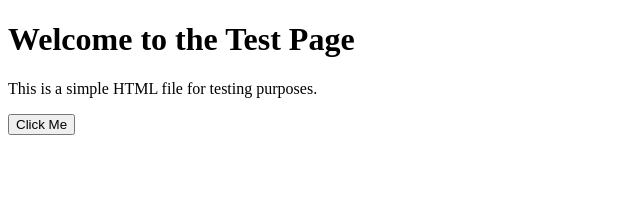
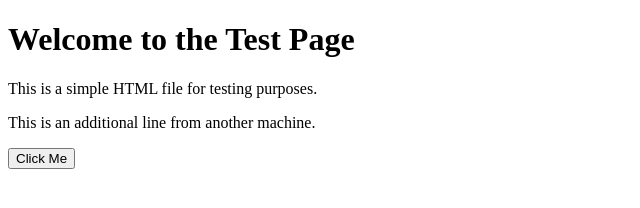
Before and after one commit to localdebootcamp/git_demo_prj, a plain HTML site: page index.html in a window 1280 px wide. Shown: the whole page, without its empty margins (0-640 px from the left). Drawn offline with Linux system fonts and the light colour scheme.

Commit message:
Update index.html

```diff
--- a/index.html
+++ b/index.html
@@ -8,6 +8,7 @@
 <body>
     <h1>Welcome to the Test Page</h1>
     <p>This is a simple HTML file for testing purposes.</p>
+    <p>This is an additional line from another machine.</p>
     <button onclick="alert('Button clicked!')">Click Me</button>
 </body>
 </html>
```
